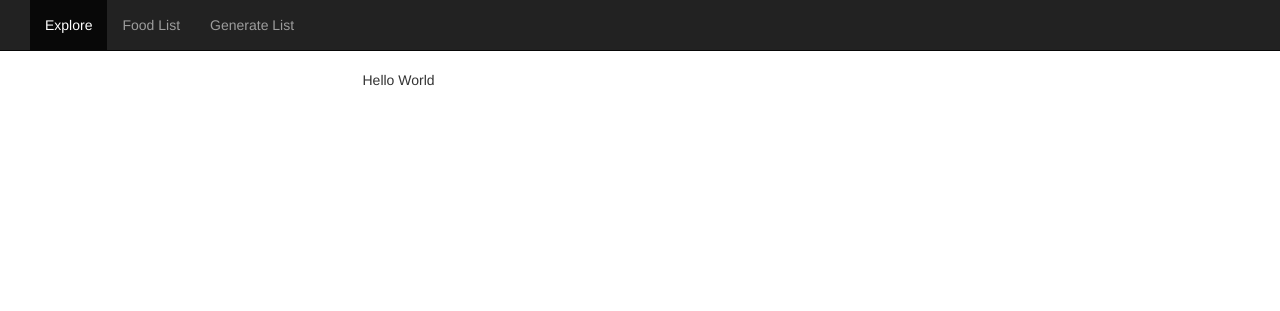
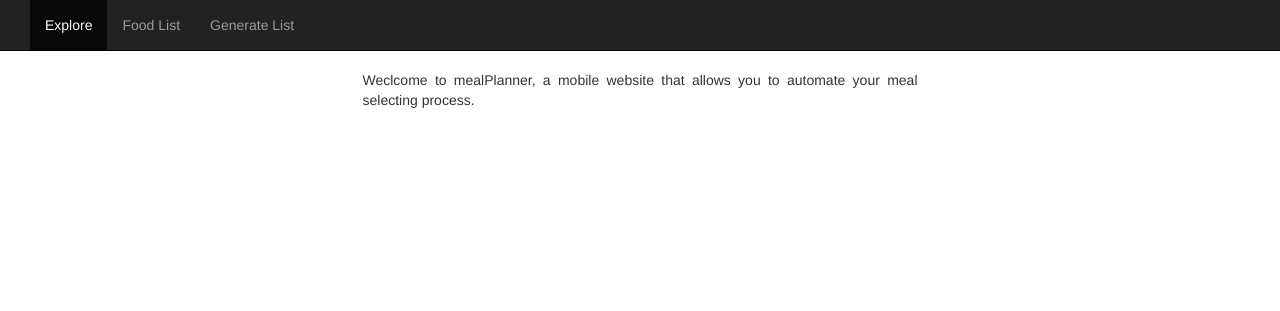
Before and after one commit to tkawchak/mealPlanner, a PHP site: page / in a window 1280 px wide. Shown: the top 311 px of the page. Run offline with PHP 8.4, Linux system fonts and the light colour scheme; some libraries are stand-ins or nearby versions.

Commit message:
added the readme to the main page

```diff
--- a/index.php
+++ b/index.php
@@ -60,7 +60,7 @@
 	<div class="row">
 		<div class="col-sm-3"></div>
 		<div class="col-sm-6 text-justify">
-			<p> <?php echo "Hello World"; ?> </p>
+			<p> <?php echo "Weclcome to mealPlanner, a mobile website that allows you to automate your meal selecting process."; ?> </p>
 		<div class="col-sm-3"></div>
 	</div>
 </div>
```
Also changed, not shown: helloworld.html (line endings or trailing spaces).
